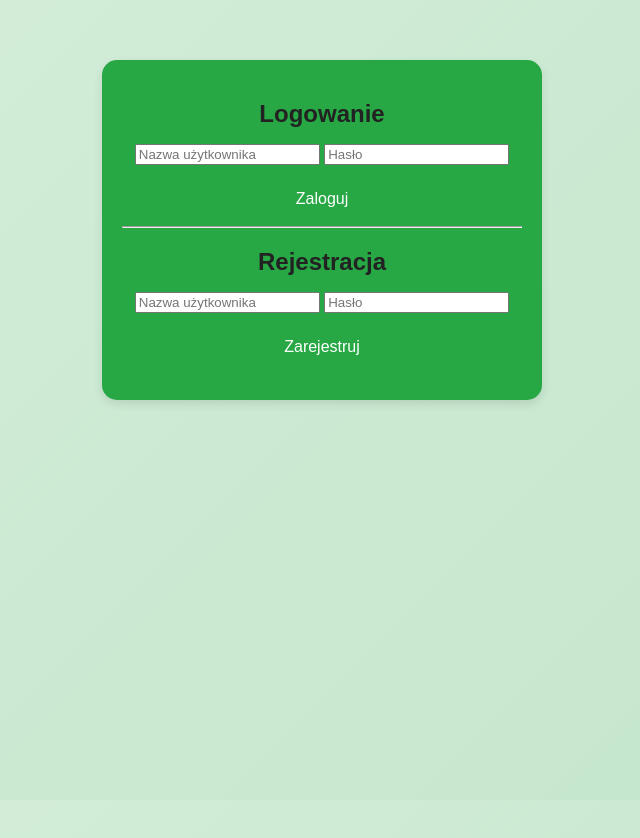
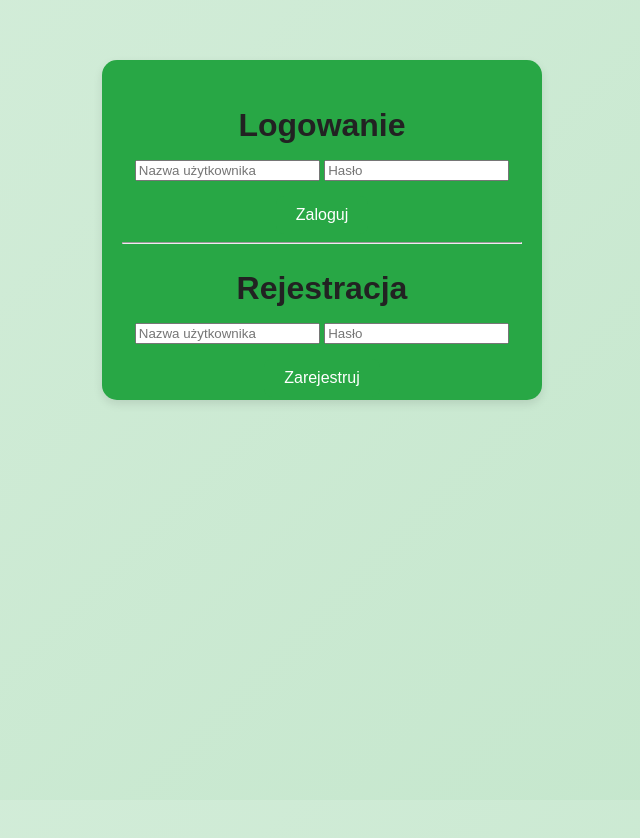
Before and after one commit to BlazejMm/pwa-app-news, a plain HTML site: page index.html in a window 1280 px wide. Shown: the whole page, without its empty margins (318-958 px from the left). Drawn offline with Linux system fonts and the light colour scheme.

Commit message:
lighthouse fix

```diff
--- a/style.css
+++ b/style.css
@@ -120,3 +120,9 @@ nav ul li a:focus {
     border-bottom-color: #28a745;
     outline: none;
 }
+
+h1 {
+    font-size: 2rem;
+    font-weight: bold;
+    margin-bottom: 1rem;
+}
```
